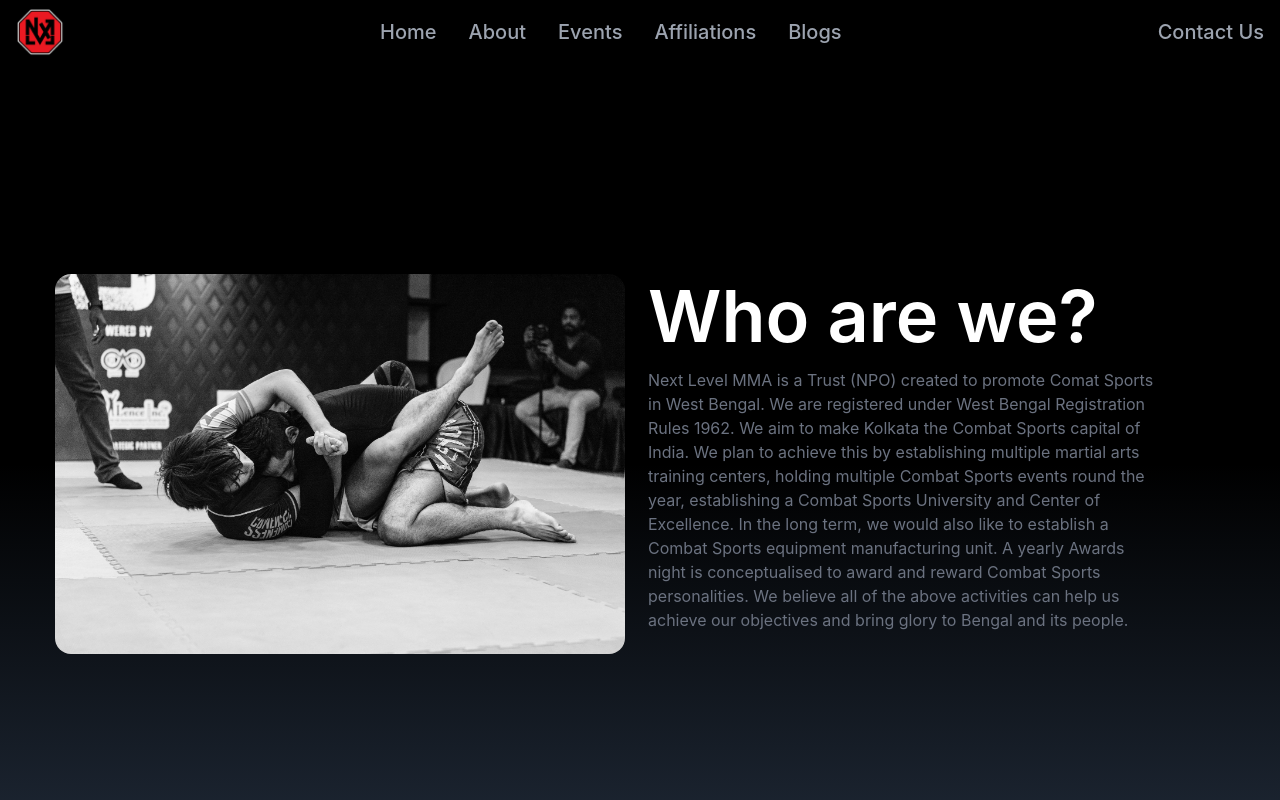
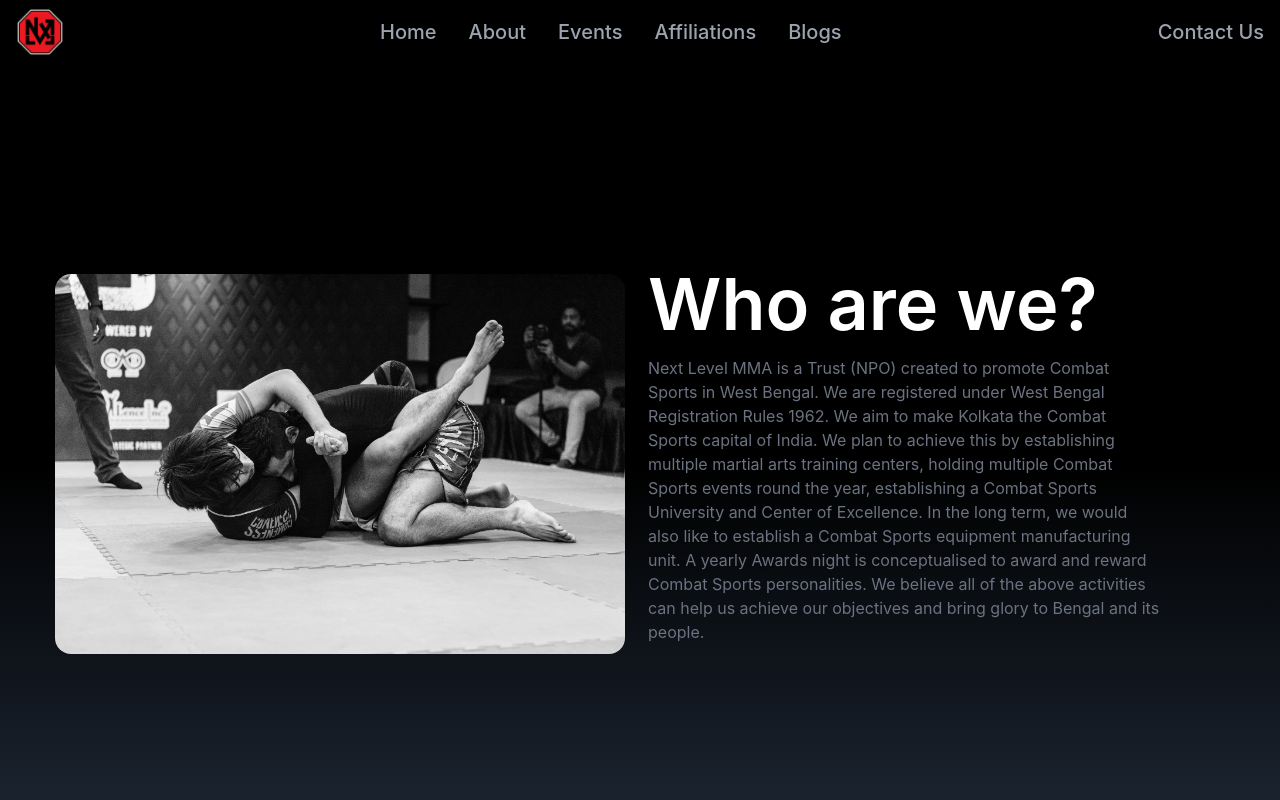
Before and after one commit to Debdip2003/MMA-Website, a React (Create React App) app: page /About in a window 1280 px wide. Shown: the top 800 px of the page. Built offline with nearby package versions, Linux system fonts and the light colour scheme.

Commit message:
minor changes

```diff
--- a/src/components/AboutUsSection.jsx
+++ b/src/components/AboutUsSection.jsx
@@ -18,7 +18,7 @@
               Who are we?
             </h2>
             <p className="text-gray-500 py-4 max-w-lg">
-              Next Level MMA is a Trust (NPO) created to promote Comat Sports in
+              Next Level MMA is a Trust (NPO) created to promote Combat Sports in
               West Bengal. We are registered under West Bengal Registration
               Rules 1962. We aim to make Kolkata the Combat Sports capital of
               India. We plan to achieve this by establishing multiple martial
```
